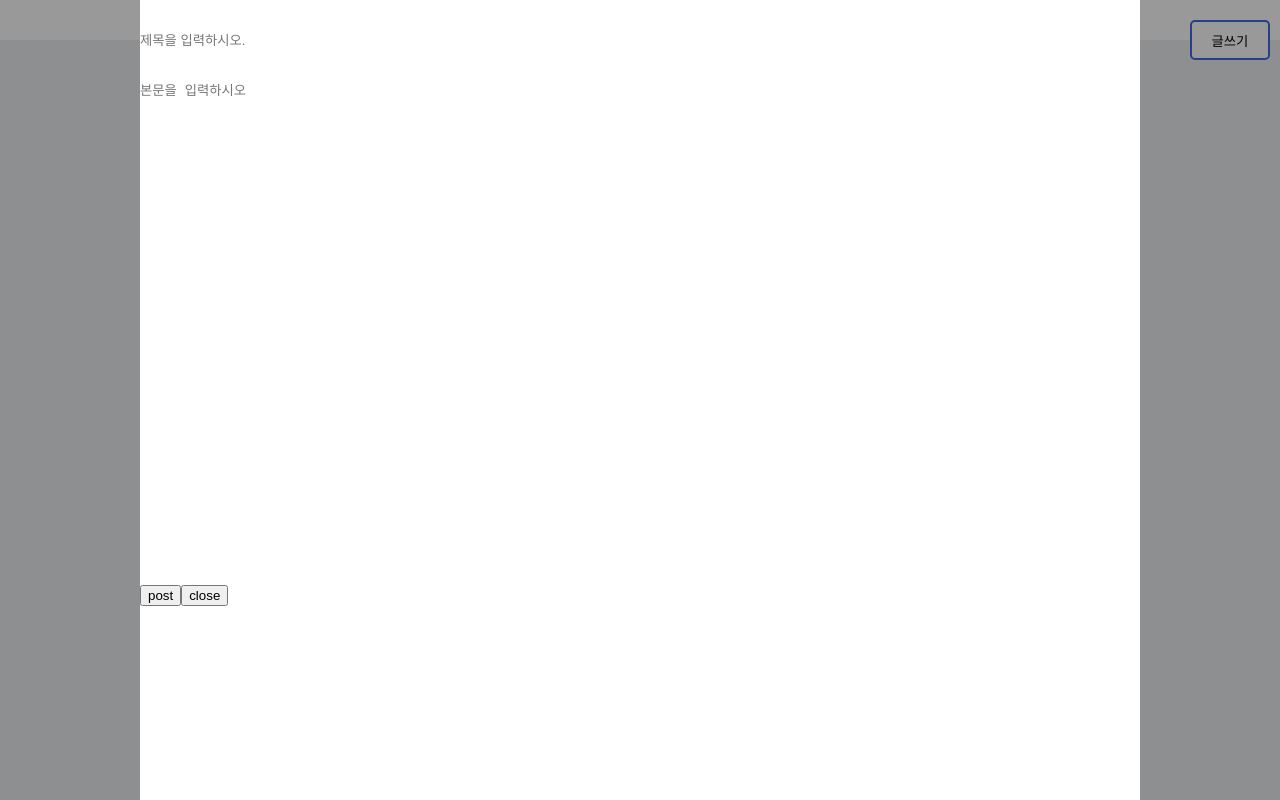
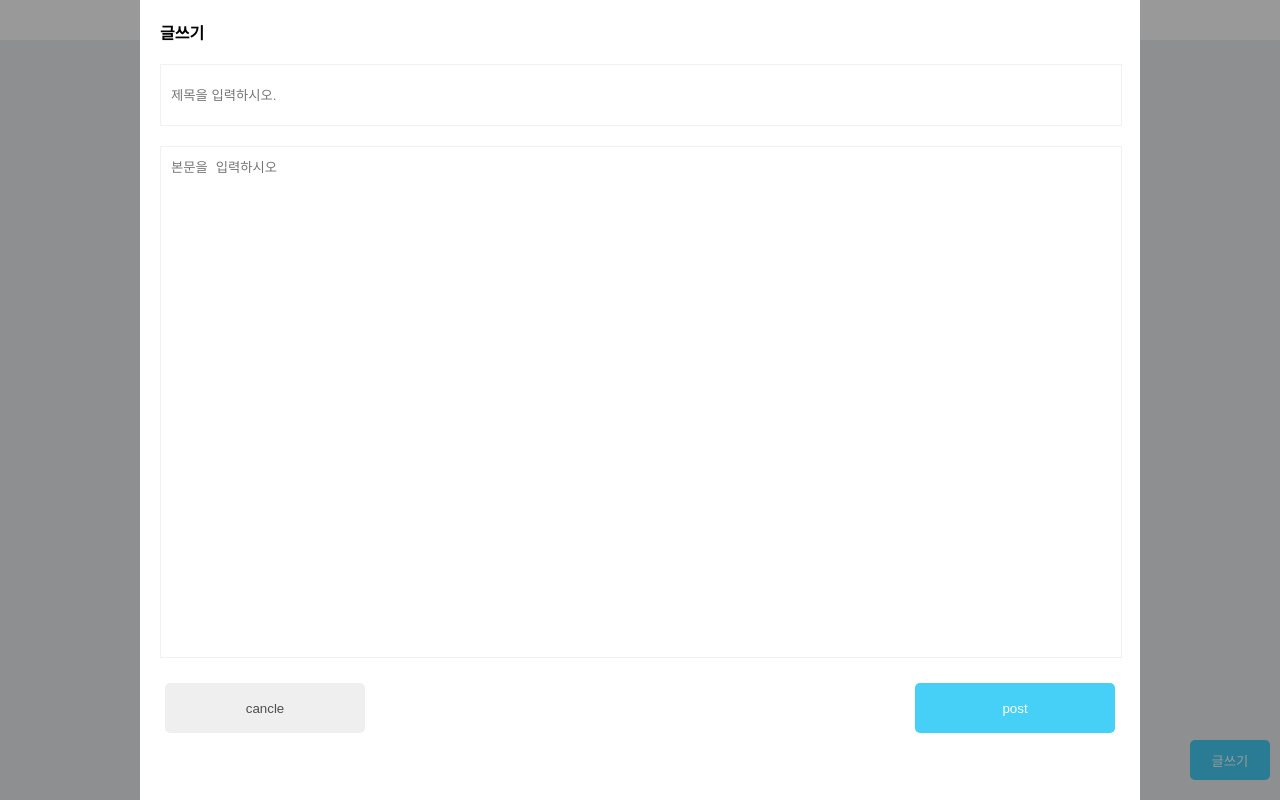
Before and after one commit to Dowap2/board_typescript, a React (Create React App) app: page /home in a window 1280 px wide. Both pictures are taken after a click on the button "글쓰기". Built offline with nearby package versions, Linux system fonts and the light colour scheme; no server answers.

Commit message:
modify css

```diff
--- a/src/App.css
+++ b/src/App.css
@@ -35,11 +35,17 @@ a:hover, a:active { text-decoration: none;}
   align-items: center;
   justify-content: center;
   position: absolute;
+  text-align: left;
   top: 0;
   width: 100vw;
   height: 100vh;
   background-color: rgba(0, 0, 0, 0.4);
   z-index: 1000;
+}
+.modal__title{
+  padding-left: 20px;
+  padding-top: 20px;
+  font-weight: bold;
 }
 .edit__modal__block{
   display: flex;
@@ -81,26 +87,48 @@ a:hover, a:active { text-decoration: none;}
   background-color: #ffffff;
 }
 .input__title{
-  width: 100%;
-  height: 80px;
+  width: 950px;
+  height: 60px;
   border-radius: 0%;
-  border: none;
-  margin: 0;
+  border: 1px solid #f1f1f1;
+  margin: 20px;
   padding: 0;
+  padding-left: 10px;
   outline: none;
 }
 .input__text{
   resize: none;
-  width: 100%;
+  width: 950px;
   height: 500px;
   border-radius: 0%;
-  border: none;
-  margin: 0;
+  border: 1px solid #f1f1f1;
+  margin: 20px;
+  margin-top: 0;
   padding: 0;
+  padding-top: 10px;
+  padding-left: 10px;
   outline: none;
 }
 .modal__button{
+  width: 950px;
+  margin: auto;
   display: flex;
+}
+.modal__post__button , .modal__close__button{
+  width: 200px;
+  height: 50px;
+  border: none;
+  border-radius: 5px;
+}
+.modal__post__button{
+  color: #ffffff;
+  background: #46cff7;
+  margin: auto;
+  margin-right: 0;
+}
+.modal__close__button{
+  color: #4e4e4e;
+  margin-left: 0;
 }
 .post__list__box{
   width: 1000px;
@@ -150,35 +178,57 @@ a:hover, a:active { text-decoration: none;}
 .post__button{
   width: 80px;
   height: 40px;
-  background-color: #ffffff;
-  border: 2px solid royalblue;
+  color: #ffffff;
+  background: #46cff7;
+  border: none;
   border-radius: 5px;
   position: fixed;
-  top: 20px;
+  bottom: 20px;
   right: 10px;
 }
 .detail__post{
   text-align: left;
-  width: 60%;
-  height: 100%;
+  width: 900px;
+  height: 800px;
   margin: auto;
-  border: 1px solid #000000;
   padding: 50px;
+  background: #ffffff;
+  margin-top: 20px;
+}
+.detail__title__title{
+  font-size: 32px;
+  font-weight: bold;
+}
+.detail__title__time{
+  margin-top: 10px;
 }
 .detail__title{
   width: 100%;
   height: 100px;
-  font-size: 32px;
-  font-weight: bold;
-  line-height: 100px;
+  line-height: 32px;
 }
 .detail__mainText{
   width: 100%;
-  height: 800px;
+  height: 600px;
   font-size: 24px;
   border-top: 1px solid #000000;
   line-height: 30px;
   padding-top: 20px;
+}
+.detail__button__like , .detail__button__bad{
+  width: 200px;
+  height: 50px;
+  border: 0;
+  cursor: pointer;
+  margin: auto;
+}
+.detail__button__like{
+  color: #ffffff;
+  background: #46cff7;
+}
+.detail__button__bad{
+  color: #4e4e4e;
+  margin-left: 500px;
 }
 .delete__button , .edit__button{
   width: 5%;
--- a/src/BoardModal.tsx
+++ b/src/BoardModal.tsx
@@ -45,11 +45,12 @@ function BoardModal({modalOpen , setModalOpen}: BoardModalProps) {
       <div className={modalOpen}>
           <form>
             <div className="modal">
+                <div className="modal__title">글쓰기</div>
                 <input type="text" className="input__title" name="title" placeholder="제목을 입력하시오." value={title} onChange={e => setTitle(e.target.value)}/>
                 <textarea className="input__text" name="main" placeholder="본문을 입력하시오" value={main} onChange={e => setMain(e.target.value)} />
                 <div className="modal__button">
-                    <button onClick={e => post(title , main)}>post</button>
-                    <button onClick={e => setModalOpen("modal__none")}>close</button>
+                    <button onClick={e => setModalOpen("modal__none")} className="modal__close__button">cancle</button>
+                    <button onClick={e => post(title , main)} className="modal__post__button">post</button>
                 </div>
             </div>
           </form>
--- a/src/DetailPost.tsx
+++ b/src/DetailPost.tsx
@@ -19,15 +19,20 @@ function DetailPost({location}) {
       <div className="detail__post">
           <Link to="/home"><button className="post__button">뒤로가기</button></Link>
           <div className="detail__title">
-            제목 : {info.title}
+            <div className="detail__title__title">
+              {info.title}
+            </div>
+            <div className="detail__title__time">
+              {info.time}
+            </div>
           </div>
           <div className="detail__mainText">
             {info.main}
-            {info.time}
-            <button onClick={e=> likeFunc()}>좋아요:{like}</button>
-            <button onClick={e=> badFunc()}>싫어요:{bad}</button>
-            <button onClick={e=> console.log(like , bad)}></button>
           </div>
+          <div className="detail__footer">
+              <button onClick={e=> likeFunc()} className="detail__button__like">좋아요 {like}</button>
+              <button onClick={e=> badFunc()} className="detail__button__bad">싫어요 {bad}</button>
+            </div>
       </div>
     );
 }
```
